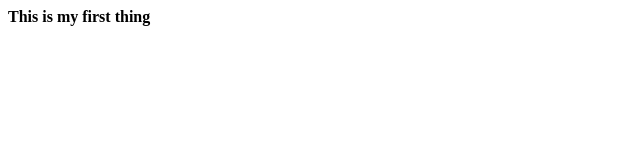
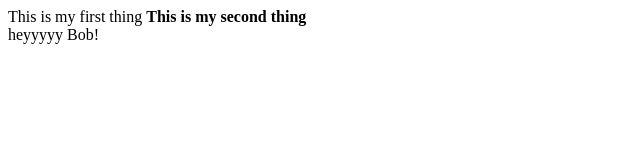
Before and after one commit to mhwalsh/mini-angular-intro, a website: page index.html in a window 1280 px wide. Shown: the whole page, without its empty margins (0-640 px from the left). Drawn offline with Linux system fonts and the light colour scheme.

Commit message:
name this

```diff
--- a/index.html
+++ b/index.html
@@ -8,7 +8,11 @@
   </head>
   <body>
     <div ng-controller="myFirstController as first">
-      <b>{{first.test}}</b>
+      {{first.oneThing}}
+      <b>{{first.twoThing}}</b>
+      <div>
+        {{first.bobString}}
+      </div>
     </div>
   </body>
 </html>
--- a/script.js
+++ b/script.js
@@ -3,5 +3,16 @@ console.log('this is it');
 var myApp =angular.module( 'myApp', [] );
 
 myApp.controller('myFirstController', function() {
-  this.test = 'This is my first thing';
+  // view model
+  var vm = this;
+  vm.oneThing = 'This is my first thing';
+  vm.twoThing = 'This is my second thing';
+
+  var sillyString = 'heyyyyy ';
+  vm.bobString = addBob(sillyString);
+
+  function addBob(aString) {
+    console.log(this);
+    return aString + 'Bob!';
+  }
 });
```
